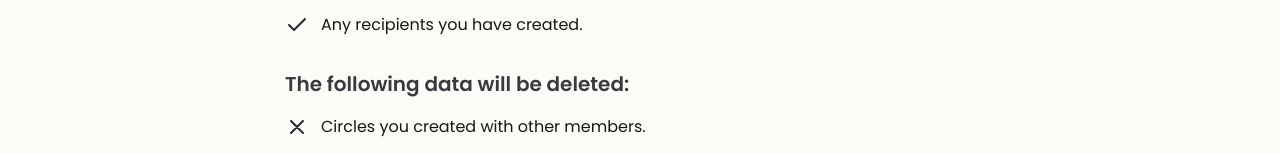
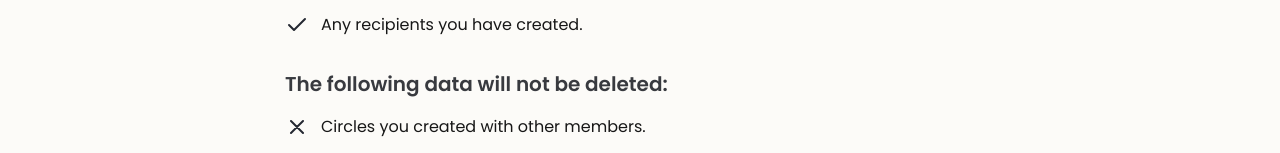
Before and after one commit to Jackalope523/cher-ami-website, a Next.js app: page /help/account-deletion in a window 1280 px wide. Shown: the part 381-534 px from the top of the page. Built offline with nearby package versions, Linux system fonts and the light colour scheme.

Commit message:
Fix word

```diff
--- a/app/help/account-deletion/page.tsx
+++ b/app/help/account-deletion/page.tsx
@@ -36,7 +36,7 @@ export default function AccountDeletionHelp() {
           </div>
           <div className="flex flex-col gap-y-4">
             <h2 className="text-[1.25rem] text-[#383a3f] font-semibold">
-              The following data will be deleted:
+              The following data will not be deleted:
             </h2>
             <ul>
               <li className="flex gap-3 mb-3">
```
